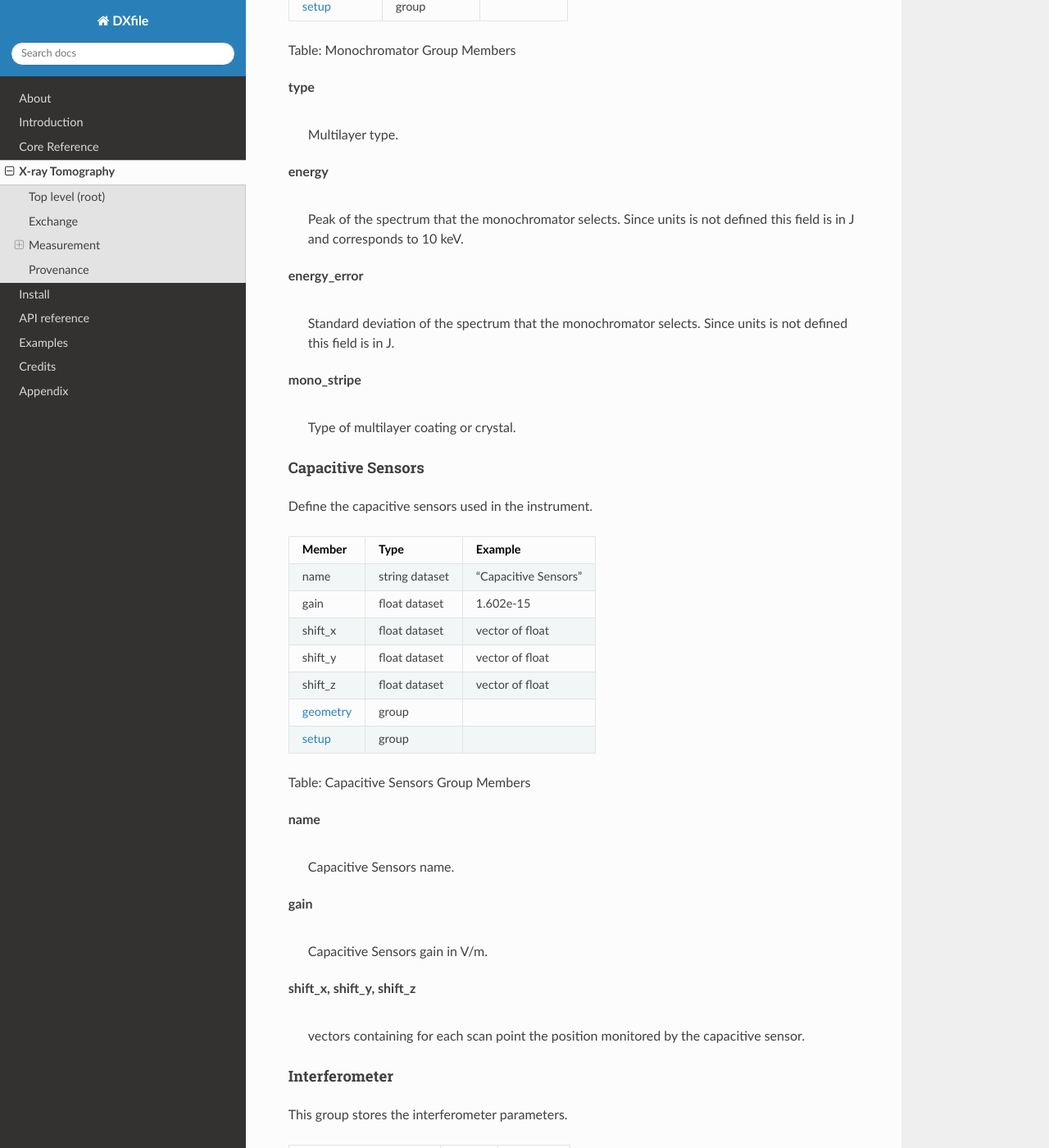
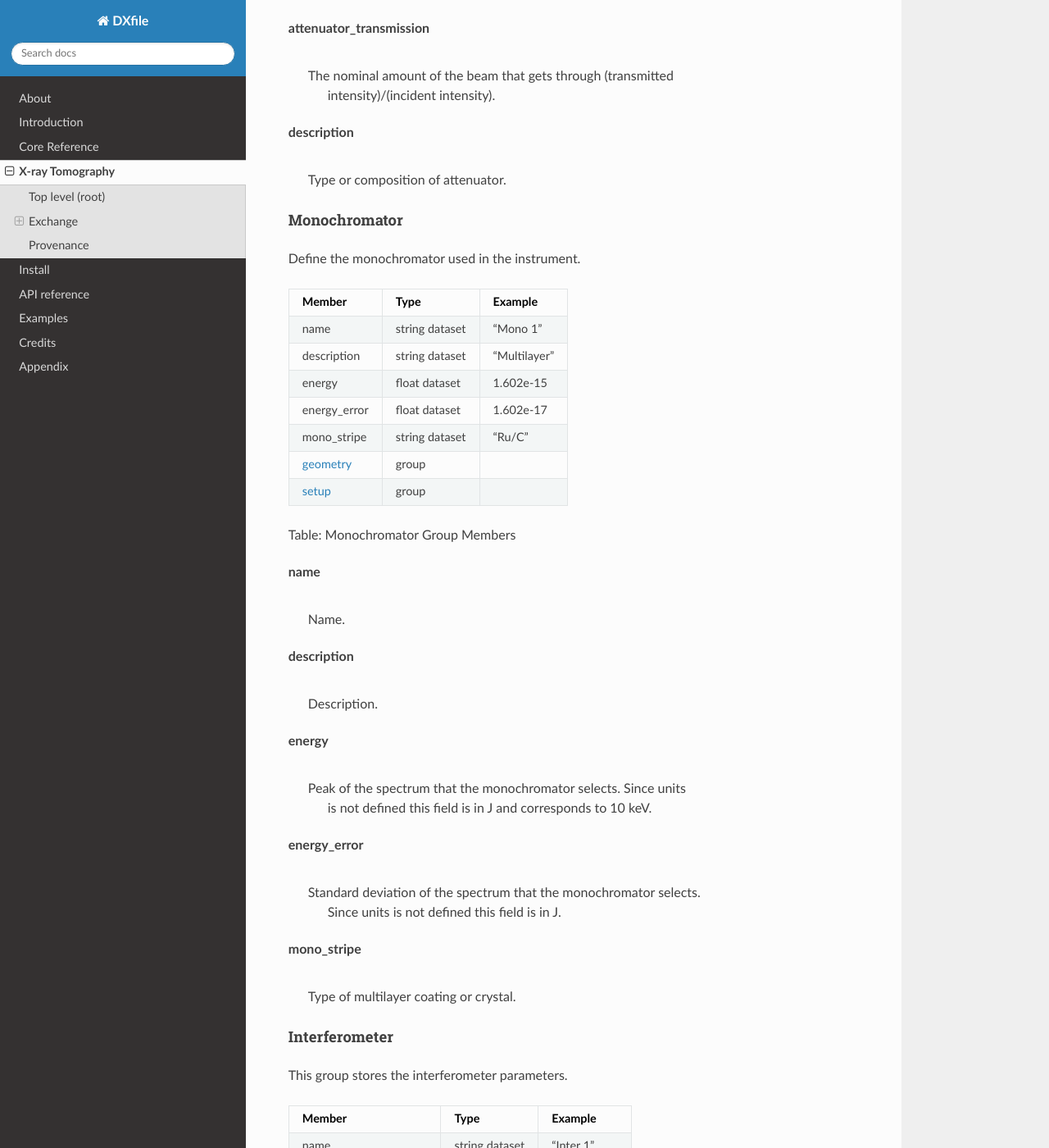
Before and after one commit to data-exchange/dxfile, a Sphinx documentation site: the page built from doc/source/xraytomo.rst, in a window 1280 px wide and 1400 px high, scrolled down 9318 px. Shown: the whole window at 82% size. Built offline with Sphinx 7.4.7 and the Read the Docs theme 2.0.0, drawn with Linux system fonts in a browser that asks for light colours; some of the changed text lies outside the part shown.

Commit message:
docs clean up

```diff
--- a/doc/source/introduction.rst
+++ b/doc/source/introduction.rst
@@ -1,6 +1,7 @@
 .. role:: math(raw)
    :format: html latex
 ..
+
 ============
 Introduction
 ============
@@ -193,6 +194,7 @@
    :width: 50.0%
 
    Diagram of a minimal Data Exchange file for a single image.
+
 Series
 ------
 
--- a/doc/source/xraytomo.rst
+++ b/doc/source/xraytomo.rst
@@ -72,7 +72,7 @@
 +------------------+---------------------------------------------------------+-----------------------------+
 |     Member       |      Type                                               |     Example/Attributes      |
 +==================+=========================================================+=============================+
-|    title         |      string dataset                                     |  "raw absorption tomo"      |
+|    *title*       |      string dataset                                     |  "raw absorption tomo"      |
 +------------------+---------------------------------------------------------+-----------------------------+
 |    **data**      |      3D dataset                                         |  axes: *theta:y:x*          |
 +------------------+---------------------------------------------------------+-----------------------------+
@@ -97,7 +97,7 @@
 
 Table: Exchange Group Members for Tomography
 
-title
+*title*
     |
     | This is the data title.
 
@@ -159,8 +159,21 @@
       field of view based on a pre-calibration of rotary stage runout.
       If the unit is not defined are assumed to be in pixels.
 
-.. _instrument:
+Attribute
+---------
 
+Description and units can be added as attribute to any data, both array or values,
+inside a data exchange file. If units is omitted default is SI.
+
++---------------+------------------------+------------------------+
+|    Member     |      Type              |    Example             |
++===============+========================+========================+
+|  description  |   string attribute     | “transmission”         |
++---------------+------------------------+------------------------+
+|     units     |   string attribute     |      *counts*          |
++---------------+------------------------+------------------------+
+
+Table: data attributes
 Measurement
 ===========
 
@@ -173,11 +186,9 @@
 +---------------+----------------------+------------------------+
 |    Member     |      Type            |     Example            |
 +===============+======================+========================+
-|   instrument  |      group           |                        |
+|   instrument_ |      group           |                        |
 +---------------+----------------------+------------------------+
-|    sample     |      group           |                        |
-+---------------+----------------------+------------------------+
-|  description  |   string attribute   | "Tomography of a rock” |
+|    sample_    |      group           |                        |
 +---------------+----------------------+------------------------+
 
 Table: Measurement Group Members
@@ -190,9 +201,8 @@
     |
     | The sample measured.
 
-description
-    |
-    | Measurement description.
+
+.. _instrument:
 
 Instrument
 ----------
@@ -215,8 +225,6 @@
 |                   attenuator_               |          group          |                         |
 +---------------------------------------------+-------------------------+-------------------------+
 |                   monochromator_            |          group          |                         |
-+---------------------------------------------+-------------------------+-------------------------+
-|                   capacitive_sensors_       |          group          |                         |
 +---------------------------------------------+-------------------------+-------------------------+
 |                   detector_                 |          group          |                         |
 +---------------------------------------------+-------------------------+-------------------------+
@@ -301,6 +309,10 @@
 +----------------------------------------------+----------------------------------+----------------------------------+
 |     Member                                   |      Type                        |            Example               |
 +==============================================+==================================+==================================+
+|    name                                      | string                           |      "dpc_tomography"            |
++----------------------------------------------+----------------------------------+----------------------------------+
+|    description                               | string                           |      "fly scan"                  |
++----------------------------------------------+----------------------------------+----------------------------------+
 |    rotation_start_angle                      |      float                       |      0.0                         |
 +----------------------------------------------+----------------------------------+----------------------------------+
 |    rotation_end_angle                        |      float                       |      180.0                       |
@@ -321,8 +333,6 @@
 +----------------------------------------------+----------------------------------+----------------------------------+
 |    sample_out                                |      float                       |      4.0                         |
 +----------------------------------------------+----------------------------------+----------------------------------+
-|    type                                      | string                           |      dpc_tomography              |
-+----------------------------------------------+----------------------------------+----------------------------------+
 
 Table: Instrument Acquisition Group for Tomography
 
@@ -338,6 +348,8 @@
 | Member                      |     Type                       |     Example               |
 +=============================+================================+===========================+
 | name                        |     string dataset             |     “APS”                 |
++-----------------------------+--------------------------------+---------------------------+
+| description                 |     float dataset              |     "optionl"             |
 +-----------------------------+--------------------------------+---------------------------+
 | datetime                    |     string dataset (ISO 8601)  |     “2011-07-15T15:10Z”   |
 +-----------------------------+--------------------------------+---------------------------+
@@ -367,32 +379,42 @@
 
 name
     |
-    | Name of the facility.
+    | Name.
+
+description
+    |
+    | Description.
+
 datetime
     |
     | Date and time source was measured.
+
 beamline
     |
     | Name of the beamline.
+
 current
     |
     | Electron beam current (A).
+
 energy
     |
     | Characteristic photon energy of the source (J). For an APS bending
-      magnet this is 30 keV or 4.807e-15 J.
+    | magnet this is 30 keV or 4.807e-15 J.
+
 pulse_energy
     |
-    | Sum of the energy of all the photons in the pulse (J).
-pulse_width
-    |
+    | Sum of the energy of all the photons in the pulse (J). pulse_width
     | Duration of the pulse (s).
+
 mode
     |
     | Beam mode: TOP-UP.
+
 beam_intensity_incident
     |
     | Incident beam intensity in (photons per s).
+
 beam_intensity_transmitted
     |
     | Transmitted beam intensity (photons per s).
@@ -409,6 +431,8 @@
 +====================+=========================+===============================+
 |       name         |     string dataset      |     “Front End Shutter 1      |
 +--------------------+-------------------------+-------------------------------+
+|   description      |     string dataset      |     “optional”                |
++--------------------+-------------------------+-------------------------------+
 |      status        |     string dataset      |     “OPEN”                    |
 +--------------------+-------------------------+-------------------------------+
 |       geometry_    |        group            |                               |
@@ -420,7 +444,11 @@
 
 name
     |
-    | Shutter name.
+    | Name.
+
+description
+    |
+    | Description.
 
 status
     |
@@ -438,11 +466,13 @@
 +---------------------------+-------------------------+-------------------------------+
 |      Member               |           Type          |         Example               |
 +===========================+=========================+===============================+
+| name                      |     string dataset      |     “Filter Set 1"            |
++---------------------------+-------------------------+-------------------------------+
+| description               |     string dataset      |     “Al"                      |
++---------------------------+-------------------------+-------------------------------+
 | thickness                 |     float dataset       |     1e-3                      |
 +---------------------------+-------------------------+-------------------------------+
 | attenuator_transmission   |     float dataset       |     unit-less                 |
-+---------------------------+-------------------------+-------------------------------+
-| type                      |     string dataset      |     “Al”                      |
 +---------------------------+-------------------------+-------------------------------+
 | geometry_                 |     group               |                               |
 +---------------------------+-------------------------+-------------------------------+
@@ -452,14 +482,24 @@
 Table: Attenuator Group Members
 
 
+name
+    |
+    | Name.
+
+description
+    |
+    | Description.
+
 thickness
     |
     | Thickness of attenuator along beam direction.
+
 attenuator_transmission
     |
     | The nominal amount of the beam that gets through (transmitted
-      intensity)/(incident intensity).
-type
+    |  intensity)/(incident intensity).
+
+description
     |
     | Type or composition of attenuator.
 
@@ -473,7 +513,9 @@
 +--------------------+-------------------------+-------------------------------+
 |      Member        |           Type          |         Example               |
 +====================+=========================+===============================+
-| type               |     string dataset      |     “Multilayer”              |
+| name               |     string dataset      |     “Mono 1”                  |
++--------------------+-------------------------+-------------------------------+
+| description        |     string dataset      |     “Multilayer”              |
 +--------------------+-------------------------+-------------------------------+
 | energy             |     float dataset       |     1.602e-15                 |
 +--------------------+-------------------------+-------------------------------+
@@ -488,60 +530,28 @@
 
 Table: Monochromator Group Members
 
-type
+name
     |
-    | Multilayer type.
+    | Name.
+
+description
+    |
+    | Description.
+
 energy
     |
     | Peak of the spectrum that the monochromator selects. Since units
-      is not defined this field is in J and corresponds to 10 keV.
+    |  is not defined this field is in J and corresponds to 10 keV.
+
 energy_error
     |
     | Standard deviation of the spectrum that the monochromator selects.
-      Since units is not defined this field is in J.
+    |  Since units is not defined this field is in J.
+
 mono_stripe
     |
     | Type of multilayer coating or crystal.
 
-.. _capacitive_sensors:
-
-Capacitive Sensors
-~~~~~~~~~~~~~~~~~~
-
-Define the capacitive sensors used in the instrument.
-
-+--------------------+-------------------------+-------------------------------+
-|      Member        |           Type          |         Example               |
-+====================+=========================+===============================+
-| name               |     string dataset      |     “Capacitive Sensors”      |
-+--------------------+-------------------------+-------------------------------+
-| gain               |     float dataset       |     1.602e-15                 |
-+--------------------+-------------------------+-------------------------------+
-| shift_x            |     float dataset       |     vector of float           |
-+--------------------+-------------------------+-------------------------------+
-| shift_y            |     float dataset       |     vector of float           |
-+--------------------+-------------------------+-------------------------------+
-| shift_z            |     float dataset       |     vector of float           |
-+--------------------+-------------------------+-------------------------------+
-| geometry_          |     group               |                               |
-+--------------------+-------------------------+-------------------------------+
-| setup_             |     group               |                               |
-+--------------------+-------------------------+-------------------------------+
-
-Table: Capacitive Sensors Group Members
-
-name
-    |
-    | Capacitive Sensors name.
-
-gain
-    |
-    | Capacitive Sensors gain in V/m.
-
-shift_x, shift_y, shift_z
-    |
-    | vectors containing for each scan point the position monitored by
-      the capacitive sensor.
 
 .. _interferometer:
 
@@ -553,6 +563,10 @@
 +----------------------------------------------+----------------------------------+----------------------------------+
 |     Member                                   |      Type                        |            Example               |
 +==============================================+==================================+==================================+
+|    name                                      |     string dataset               |     “Inter 1”                    |
++----------------------------------------------+----------------------------------+----------------------------------+
+|    description                               |     string dataset               |     “description”                |
++----------------------------------------------+----------------------------------+----------------------------------+
 |    grid_start                                |      float                       |      1.8                         |
 +----------------------------------------------+----------------------------------+----------------------------------+
 |    grid_end                                  |      float                       |      3.51                        |
@@ -567,6 +581,14 @@
 +----------------------------------------------+----------------------------------+----------------------------------+
 
 Table: Interferometer Group Members
+
+name
+    |
+    | Name.
+
+description
+    |
+    | Description.
 
 start_angle
     |
@@ -603,6 +625,10 @@
 +----------------------------------------------+----------------------------------+----------------------------------+
 |     Member                                   |      Type                        |            Example               |
 +==============================================+==================================+==================================+
+|    name                                      | string dataset                   |      "DIMAX 1"                   |
++----------------------------------------------+----------------------------------+----------------------------------+
+|    description                               | string dataset                   |      "description"               |
++----------------------------------------------+----------------------------------+----------------------------------+
 |    manufacturer                              | string dataset                   |      "CooKe Corporation"         |
 +----------------------------------------------+----------------------------------+----------------------------------+
 |    model                                     | string dataset                   |       "pco dimax"                |
@@ -662,6 +688,14 @@
 
 
 Table: Detector Group Members for Tomography
+
+name
+    |
+    | Name.
+
+description
+    |
+    | Description.
 
 manufacturer
     |
@@ -750,7 +784,9 @@
 +----------------+----------------+-----------------+
 |     Member     |      Type      |      Example    |
 +================+================+=================+
-|    name        | string dataset | "center third"  |
+|    name        | string dataset | "ROI 04"        |
++----------------+----------------+-----------------+
+|  description   | string dataset | "center third"  |
 +----------------+----------------+-----------------+
 |   min_x        | integer        |      256        |
 +----------------+----------------+-----------------+
@@ -762,6 +798,14 @@
 +----------------+----------------+-----------------+
 
 Table: ROI Group Members
+
+name
+    |
+    | Name.
+
+description
+    |
+    | Description.
 
 min_x, min_y
     |
@@ -783,6 +827,10 @@
 +------------------------------------+----------------+-----------------+
 |     Member                         |      Type      |      Example    |
 +====================================+================+=================+
+| name                               | string dataset |      "Lens 01"  |
++------------------------------------+----------------+-----------------+
+| description                        | string dataset |      "ZeissAx"  |
++------------------------------------+----------------+-----------------+
 | manufacturer                       | string dataset |      "Zeiss"    |
 +------------------------------------+----------------+-----------------+
 | model                              | string dataset |      "Axioplan" |
@@ -797,6 +845,14 @@
 +------------------------------------+----------------+-----------------+
 
 Table: Objective Group Members
+
+name
+    |
+    | Name.
+
+description
+    |
+    | Description.
 
 manufacturer
     |
@@ -825,13 +881,13 @@
 +------------------------------------+----------------+-----------------+
 |     Member                         |      Type      |      Example    |
 +====================================+================+=================+
+|    name                            | string dataset |  "Yag polished" |
++------------------------------------+----------------+-----------------+
+|    description                     | string dataset |  "Yag on Yag"   |
++------------------------------------+----------------+-----------------+
 |    manufacturer                    | string dataset |  "Crytur"       |
 +------------------------------------+----------------+-----------------+
 |    serial_number                   | string dataset |    "12"         |
-+------------------------------------+----------------+-----------------+
-|    name                            | string dataset |  "Yag polished" |
-+------------------------------------+----------------+-----------------+
-|    type                            | string dataset |  "Yag on Yag"   |
 +------------------------------------+----------------+-----------------+
 |    scintillating_thickness         | float dataset  |       5e-6      |
 +------------------------------------+----------------+-----------------+
@@ -844,6 +900,14 @@
 
 Table: Scintillator Group Members
 
+name
+    |
+    | Scintillator name.
+
+description
+    |
+    | Scintillator description.
+
 manufacturer
     |
     | Scintillator Manufacturer.
```
Also changed, not shown: other parts of doc/source/xraytomo.rst (+2 -4 lines), doc/source/reference.rst (+12 -7 lines).
